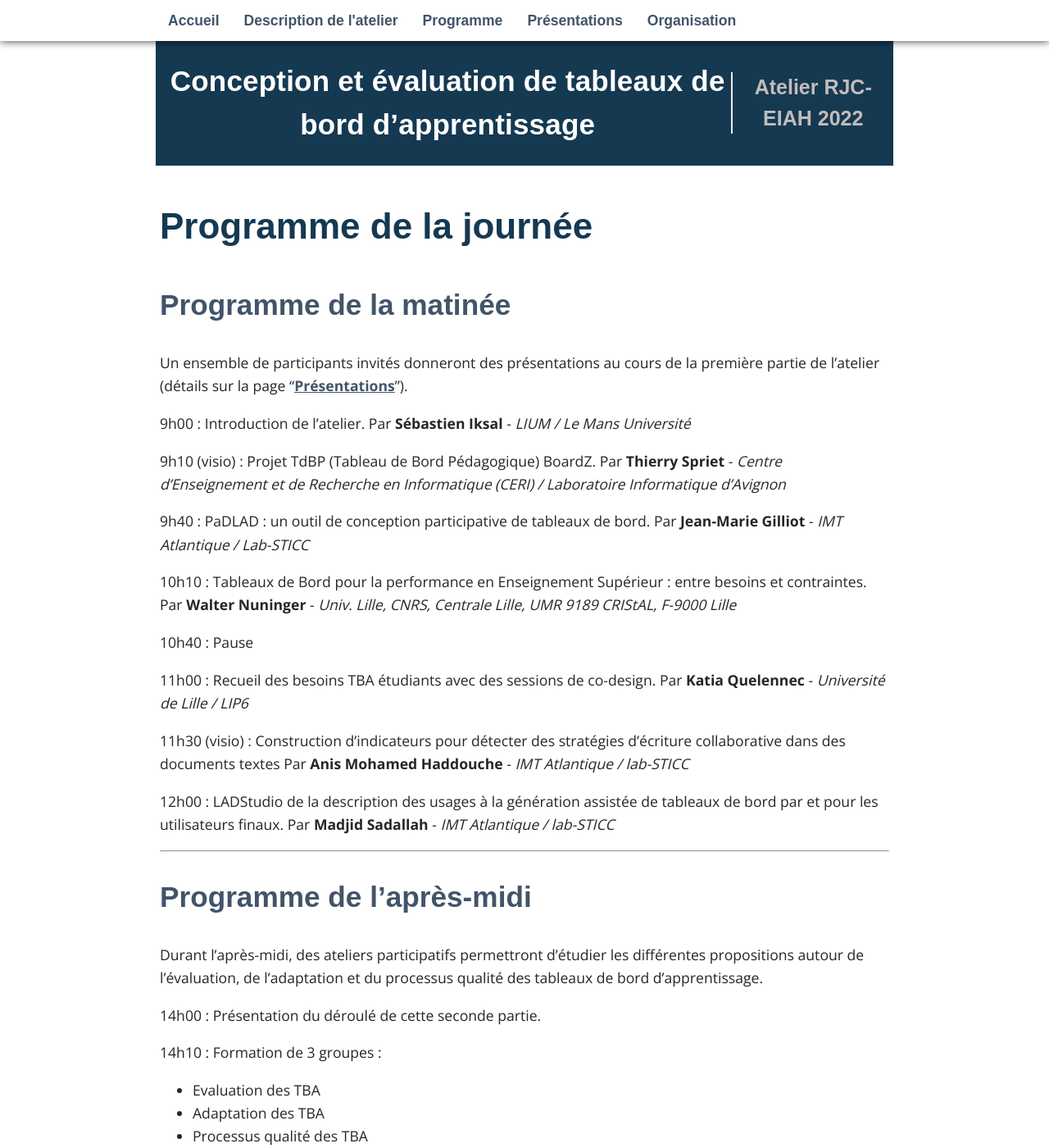
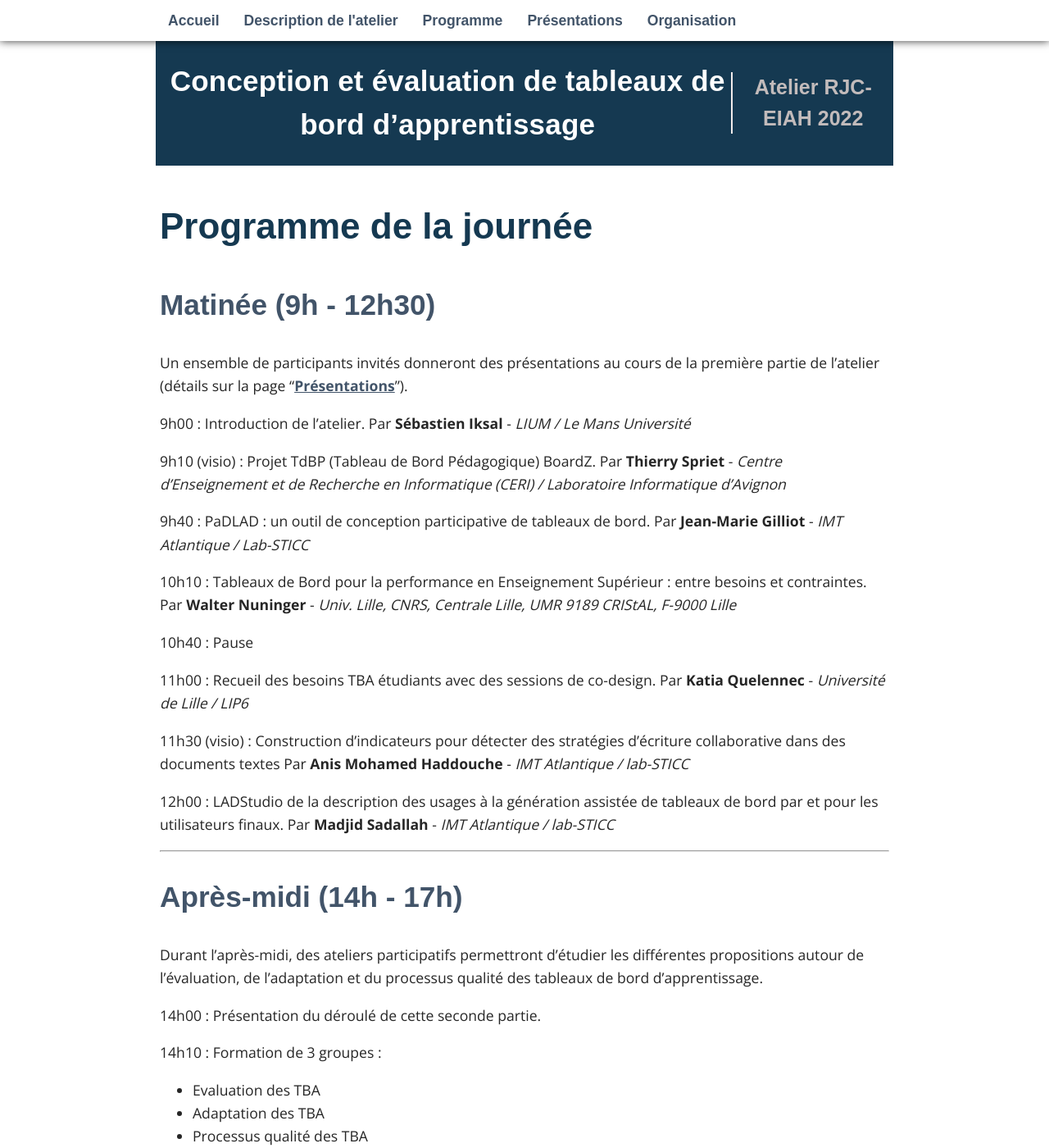
Before and after one commit to padlad/EIAH2025, a Jekyll site: the page built from _pages/03_programme.md, in a window 1280 px wide and 1400 px high. Shown: the whole window at 82% size. Built offline with Jekyll 4.4.1, drawn with Linux system fonts in a browser that asks for light colours; some web fonts are replaced.

Commit message:
Update 03_programme.md

```diff
--- a/_pages/03_programme.md
+++ b/_pages/03_programme.md
@@ -6,7 +6,7 @@ permalink: /programme/
 # Programme de la journée
 
 
-## Programme de la matinée
+## Matinée (9h - 12h30)
 Un ensemble de participants invités donneront des présentations au cours de la première partie de l'atelier (détails sur la page "[Présentations](https://padlad.github.io/RJC-EIAH2022/presentations/)").
 
 
@@ -37,7 +37,7 @@ Par **Madjid Sadallah** - *IMT Atlantique / lab-STICC*
 
 ---
 
-## Programme de l'après-midi
+## Après-midi (14h - 17h)
 Durant l'après-midi, des ateliers participatifs permettront d’étudier les différentes propositions autour de l’évaluation, de l’adaptation et du processus qualité des tableaux de bord d’apprentissage.
 
 14h00 : Présentation du déroulé de cette seconde partie.
```
